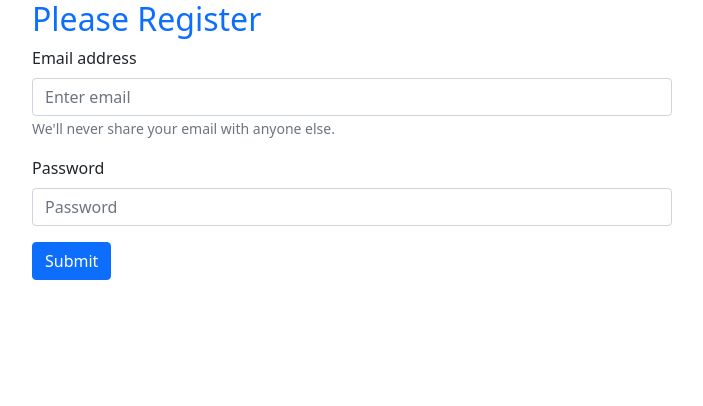
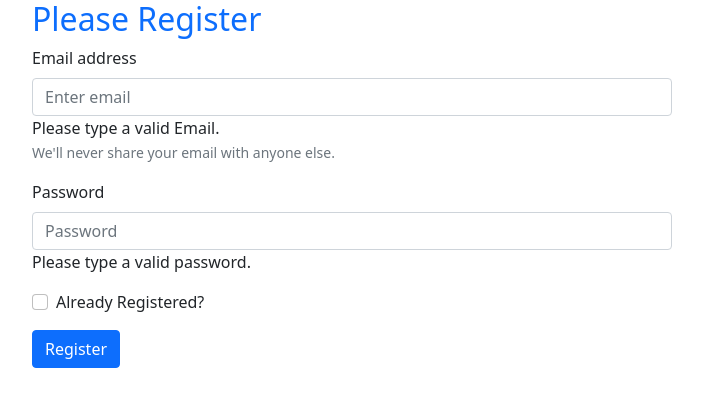
Before and after one commit to eliyas700/Email-Password-Authentication-By-firebase-M-57-, a React (Create React App) app: page / in a window 1280 px wide. Shown: the top 406 px of the page, without its empty margins (288-991 px from the left). Built offline with nearby package versions, Linux system fonts and the light colour scheme.

Commit message:
Change Text according to text

```diff
--- a/src/App.js
+++ b/src/App.js
@@ -6,15 +6,21 @@ import { Button, Form } from "react-bootstrap";
 import { useState } from "react";
 const auth = getAuth(app);
 function App() {
+  const [validated, setValidated] = useState(false);
+  const [error, setError] = useState("");
   const [email, setEmail] = useState("");
   const [password, setPassword] = useState("");
-  const [validated, setValidated] = useState(false);
+  const [registered, setRegistered] = useState(false);
 
   const getEmail = (event) => {
     setEmail(event.target.value);
   };
   const getPassword = (event) => {
     setPassword(event.target.value);
+  };
+  console.log(registered);
+  const changeRegister = (event) => {
+    setRegistered(event.target.checked);
   };
   const getForm = (event) => {
     const form = event.currentTarget;
@@ -23,22 +29,34 @@ function App() {
       event.stopPropagation();
       return;
     }
+    if (
+      !/^(?=.*[0-9])(?=.*[!@#$%^&*])[a-zA-Z0-9!@#$%^&*]{6,16}$/.test(password)
+    ) {
+      setError("Password Must Contain number,special Character,uppercase");
+      return;
+    }
 
     setValidated(true);
+    setError("");
     createUserWithEmailAndPassword(auth, email, password)
       .then((result) => {
         const user = result.user;
         console.log(user);
+        setEmail(" ");
+        setPassword(" ");
       })
       .catch((error) => {
         console.error(error);
+        setError(error.message);
       });
     event.preventDefault();
   };
   return (
     <div className="App">
       <div className="w-50 mx-auto">
-        <h2 className="text-primary">Please Register</h2>
+        <h2 className="text-primary">
+          Please {registered ? "LogIn" : "Register"}
+        </h2>
         <Form noValidate validated={validated} onSubmit={getForm}>
           <Form.Group className="mb-3" controlId="formBasicEmail">
             <Form.Label>Email address</Form.Label>
@@ -48,7 +66,7 @@ function App() {
               placeholder="Enter email"
               required
             />
-            <Form.Control.Feedback type="invalid">
+            <Form.Control.Feedback type="error">
               Please type a valid Email.
             </Form.Control.Feedback>
             <Form.Text className="text-muted">
@@ -64,13 +82,20 @@ function App() {
               placeholder="Password"
               required
             />
-            <Form.Control.Feedback type="invalid">
+            <Form.Control.Feedback type="error">
               Please type a valid password.
             </Form.Control.Feedback>
           </Form.Group>
-
+          <p className="text-danger">{error}</p>
+          <Form.Group className="mb-3" controlId="formBasicCheckbox">
+            <Form.Check
+              onChange={changeRegister}
+              type="checkbox"
+              label="Already Registered?"
+            />
+          </Form.Group>
           <Button variant="primary" type="submit">
-            Submit
+            {registered ? "Log In" : "Register"}
           </Button>
         </Form>
       </div>
```
